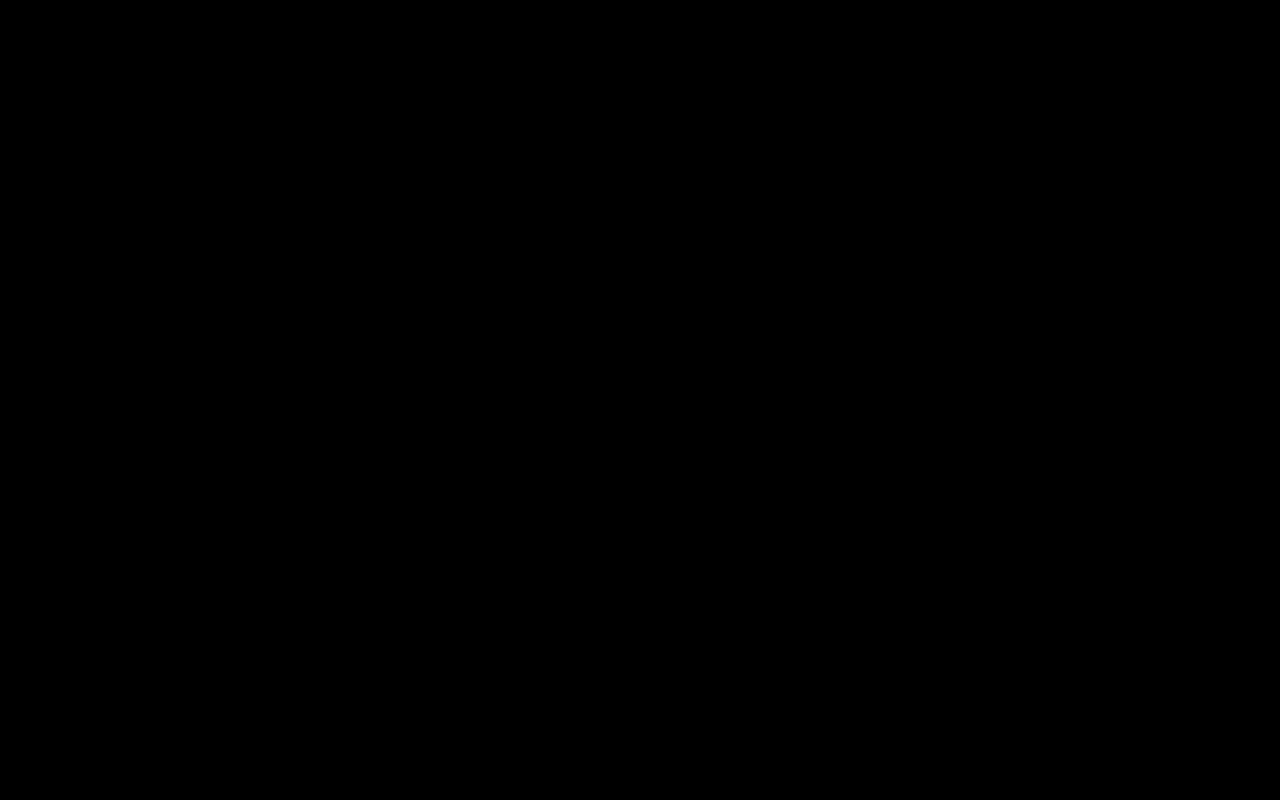
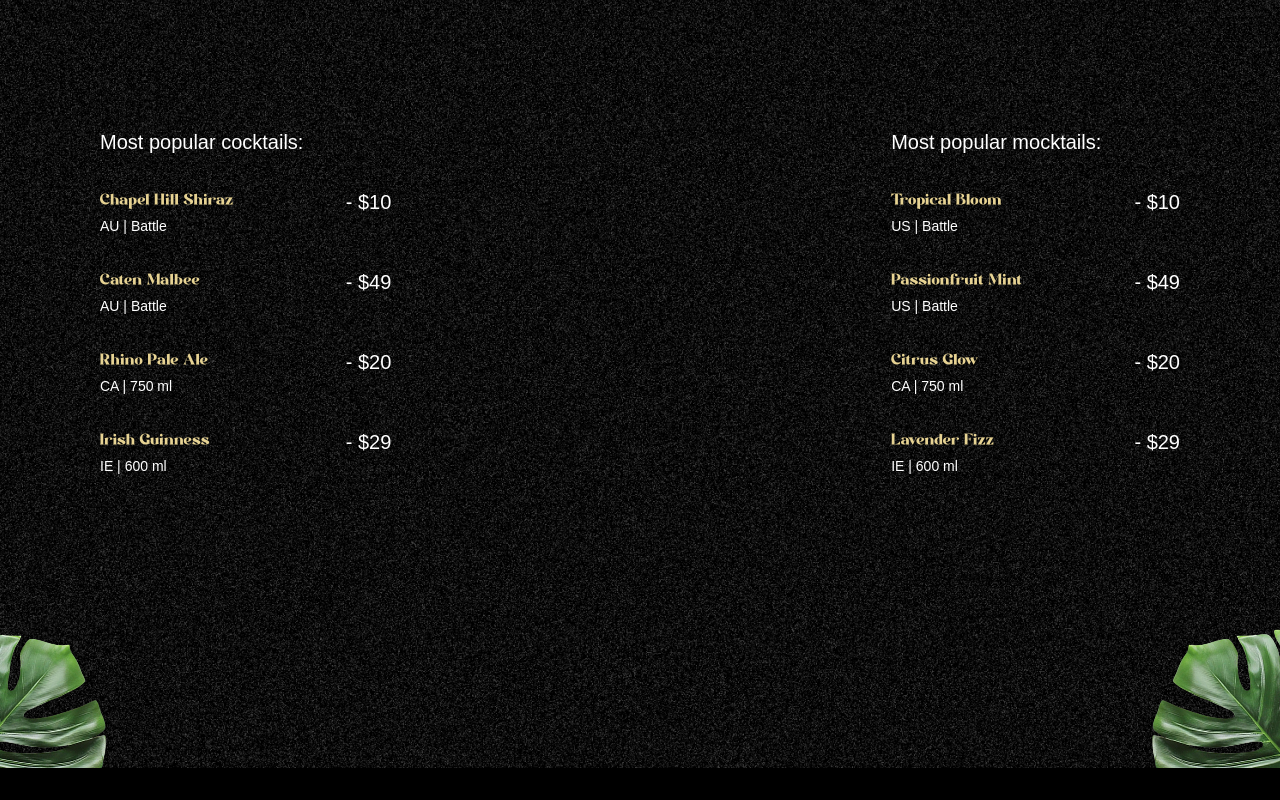
Before and after one commit to V-sahil1/mojito, a React (Vite) app: page / in a window 1280 px wide. Shown: the part 832-1632 px from the top of the page. Before the commit the page ends 1600 px from the top, so only its background shows below. Built offline with nearby package versions, Linux system fonts and the light colour scheme; a web font is replaced by a local one.

Commit message:
implement Cocktails section

```diff
--- a/src/App.jsx
+++ b/src/App.jsx
@@ -2,6 +2,7 @@
 import { ScrollTrigger, SplitText } from "gsap/all"; // You can also import directly
 import Navbar from "./components/Navbar";
 import Hero from "./components/Hero";
+import Cocktails from "./components/cocktails";
 
 // Register plugins
 gsap.registerPlugin(ScrollTrigger, SplitText);
@@ -11,7 +12,8 @@
     <main>
       <Navbar/>
       <Hero/>
-      <div className="h-dvh bg-black"></div>
+      <Cocktails/>
+
     </main>
 
   )
--- /dev/null
+++ b/src/components/Cocktails.jsx
@@ -0,0 +1,63 @@
+import React from 'react'
+import { cocktailLists, mockTailLists } from '../../constants'
+import { useGSAP } from '@gsap/react'
+import gsap from 'gsap'
+
+function Cocktails() {
+    useGSAP(()=>{
+        const parallaxTimeline = gsap.timeline({
+            scrollTrigger:{
+                trigger:'#cocktails',
+                start:'top 30%',
+                end:'bottom 80%',
+                scrub:true,
+            }
+        })
+        parallaxTimeline.from('#c-left-leaf',{
+            x:-100,y:100
+        })
+        .from('#c-right-leaf',{
+            x:100,y:100
+        })
+
+    },[])
+  return (
+    <section id="cocktails" className='noisy px-20 pb-8 mb-8'>
+        <img src="/images/cocktail-left-leaf.png" alt="l-leaf" id='c-left-leaf' />
+           <img src="/images/cocktail-right-leaf.png" alt="r-leaf" id='c-right-leaf' />
+           <div className='list'>
+            <div className="popular">
+                <h2>Most popular cocktails:</h2>
+                <ul>
+                    {cocktailLists.map((drink)=>(
+                        <li key={drink.name}>
+                            <div className="md:me-28">
+                                <h3>{drink.name}</h3>
+                                <p>{drink.country} | {drink.detail}</p>
+                            </div>
+                            <span>- {drink.price}</span>
+                        </li>
+                    ))}
+                </ul>
+            </div>
+
+             <div className="loved">
+                <h2>Most popular mocktails:</h2>
+                <ul>
+                    {mockTailLists.map((drink)=>(
+                        <li key={drink.name}>
+                            <div className="md:me-28">
+                                <h3>{drink.name}</h3>
+                                <p>{drink.country} | {drink.detail}</p>
+                            </div>
+                            <span>- {drink.price}</span>
+                        </li>
+                    ))}
+                </ul>
+            </div>
+           </div>
+    </section>
+  )
+}
+
+export default Cocktails
--- a/src/components/Hero.jsx
+++ b/src/components/Hero.jsx
@@ -45,8 +45,8 @@
           scrub: true,
         },
       })
-      .to(".right-leaf", { y: -200 }, 0)
-      .to(".left-leaf", { y: 200 }, 0);
+      .to(".right-leaf", { y: 200 }, 0)
+      .to(".left-leaf", { y: -200 }, 0);
       const startValue = ismobile ? 'top 50%' : 'center 60%';
       const endValue = ismobile ? '120% top' : 'bottom top';
      let t1  = gsap.timeline({
@@ -62,6 +62,7 @@
         t1.to(videoRef.current,{
             currentTime :videoRef.current.duration
         })
+
       }
   }, []);
   return (
```
